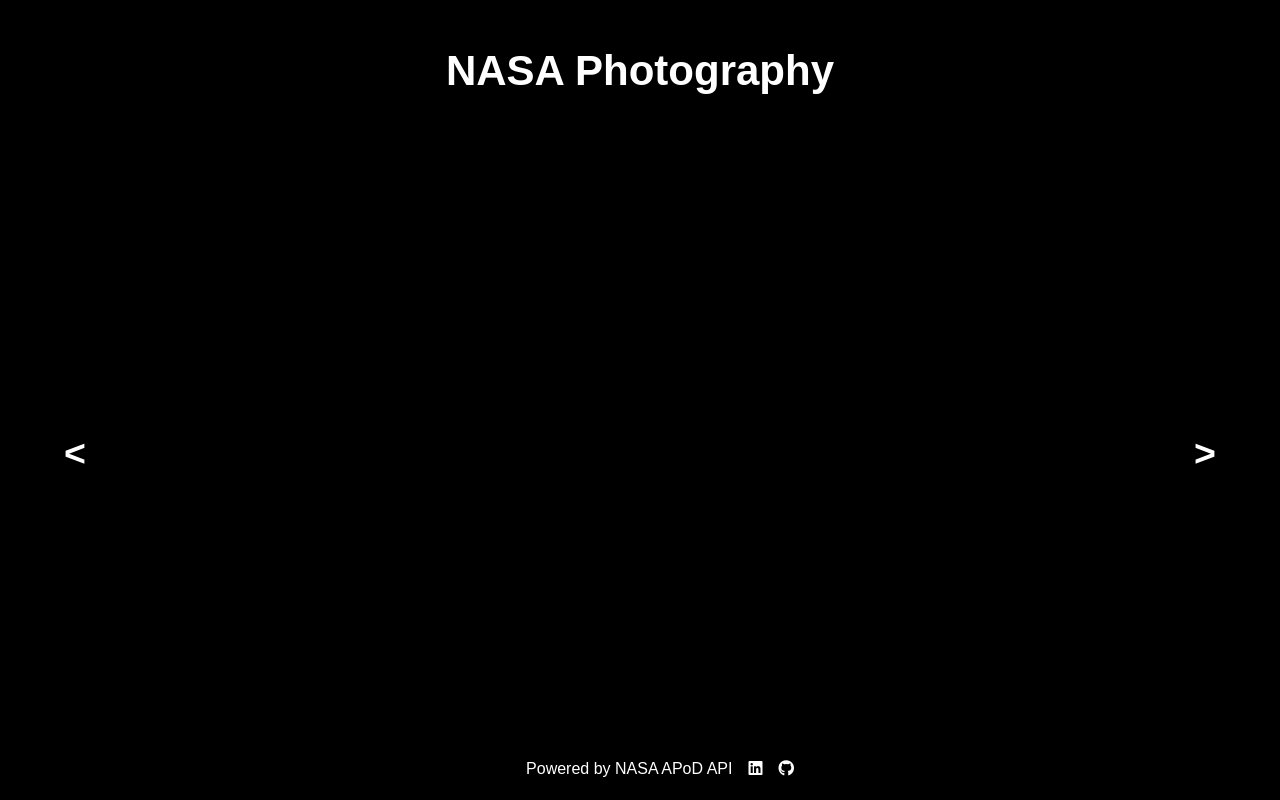
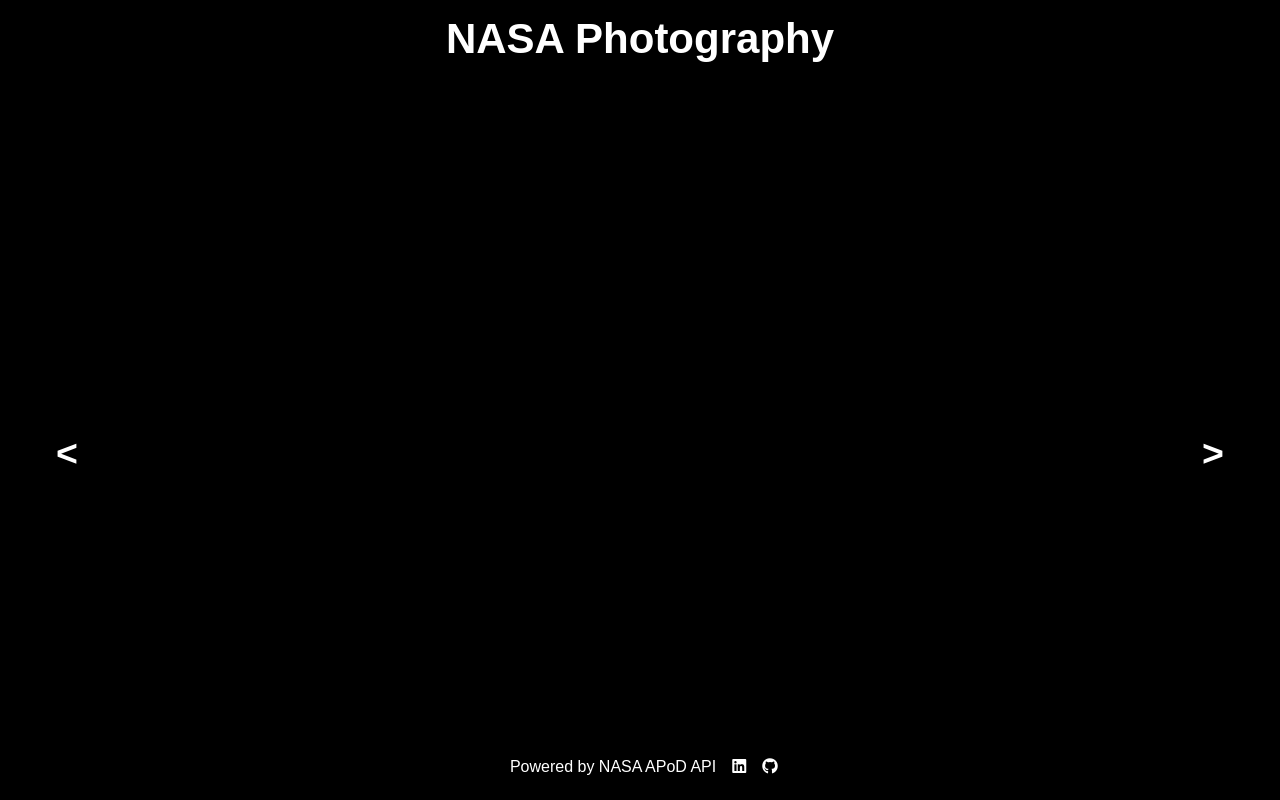
Before and after one commit to onerivas/NASAPhoto, a plain HTML site: page NASA-app/index.html in a window 1280 px wide. Drawn offline with nearby package versions, Linux system fonts and the light colour scheme; no server answers; a web font is replaced by a local one.

Commit message:
fixed footer

```diff
--- a/NASA-app/index.html
+++ b/NASA-app/index.html
@@ -1,6 +1,5 @@
 <!DOCTYPE html>
 <html lang="en">
-
 <head>
   <link rel="icon" href="nasa-image.png">
   <link rel="stylesheet" href="https://use.typekit.net/ykn2etv.css">
@@ -13,15 +12,11 @@
   <title>NASA Photography</title>
   <script src="https://kit.fontawesome.com/cdf4d66685.js" crossorigin="anonymous"></script>
 </head>
-
 <body>
   <div class="container">
-    <div class="header">
       <button id='previousBtn' type="button" name="last"><h2><</h2></button>
       <h1>NASA Photography</h1>
       <button id='nextBtn' type="button" name="next"><h2>></h2></button>
-
-    </div>
     <div class="gallery">
     </div>
       <div id="modal">
@@ -40,5 +35,4 @@
     </ul>
   </footer>
 </body>
-
 </html>
--- a/NASA-app/styles.css
+++ b/NASA-app/styles.css
@@ -7,8 +7,8 @@ body {
 }
 
 .container {
-  width: 100vw;
-  height: 100vh;
+  width: 95vw;
+  height: 80vh;
   display: flex;
   justify-content: center;
   align-items: center;
@@ -22,7 +22,7 @@ body {
 }
 .gallery {
   width: 80vw;
-  height: 70vh;
+  height: 80vh;
   display: flex;
   justify-content: space-around;
   align-items: flex-start;
@@ -33,6 +33,7 @@ body {
   -ms-overflow-style: none;  /* IE and Edge */
   scrollbar-width: none;  /* Firefox */
 }
+
 
 .gallery::-webkit-scrollbar {
 display: none;
@@ -67,10 +68,9 @@ display: none;
 }
 
 h1 {
+  margin: 0;
   font-family: nasalization, sans-serif;
   color: white;
-  font-size: 28px;
-  margin-top: .3em;
   z-index: 1;
   animation-name: title-animation;
   animation-duration: 3s;
@@ -86,7 +86,12 @@ h1 {
   width: 100vw;
   height: 100vh;
   overflow: auto;
-  background-color: rgba(0, 0, 0, .7)
+  background-color: rgba(0, 0, 0, .7);
+  -ms-overflow-style: none;  /* IE and Edge */
+  scrollbar-width: none;  /* Firefox */
+}
+#modal::-webkit-scrollbar {
+display: none;
 }
 
 #modal-image {
@@ -115,8 +120,6 @@ h1 {
   position: fixed;
   left: 30px;
   top: 50%;
-  width: 50px;
-  height: 50px;
   font-family: nasalization, sans-serif;
   border: 0;
   color: rgba(255,255,255, 1);
@@ -135,8 +138,6 @@ h1 {
   position: fixed;
   right: 30px;
   top: 50%;
-  width: 50px;
-  height: 50px;
   font-family: nasalization, sans-serif;
   border: 0;
   color: rgba(255,255,255, 1);
@@ -154,10 +155,23 @@ h1 {
 
 
 footer{
+  display: flex;
+  justify-content: center;
   color: inherit;
 }
+ul{
+  display: flex;
+  justify-content: center;
 
-@media(min-width: 950px){
+}
+
+li{
+  padding: .5em;
+  list-style-type:none;
+
+}
+
+@media(min-width: 500px){
   body {
     display: flex;
     justify-content: center;
@@ -182,7 +196,7 @@ footer{
   }
   .gallery {
     width: 80vw;
-    height: 75vh;
+    height: 90%;
     display: flex;
     justify-content: space-around;
     align-items: flex-start;
@@ -232,7 +246,7 @@ footer{
     color: white;
     animation-name: title-animation;
     animation-duration: 3s;
-    margin: .5em 0 ;
+    margin: 0 ;
   }
 
   #modal {
@@ -245,6 +259,11 @@ footer{
     height: 100vh;
     overflow: auto;
     background-color: rgba(0, 0, 0, .7);
+    -ms-overflow-style: none;  /* IE and Edge */
+    scrollbar-width: none;  /* Firefox */
+  }
+  #modal::-webkit-scrollbar {
+  display: none;
   }
 
   #modal-image {
@@ -261,8 +280,6 @@ footer{
     position: fixed;
     left: 50px;
     top: 50%;
-    width: 50px;
-    height: 50px;
     font-family: nasalization, sans-serif;
     color: rgba(255,255,255, 1);
     border: 0;
@@ -279,8 +296,6 @@ footer{
     position: fixed;
     right: 50px;
     top: 50%;
-    width: 50px;
-    height: 50px;
     font-family: nasalization, sans-serif;
     color: rgba(255,255,255, 1);
     border: 0;
@@ -299,7 +314,7 @@ footer{
 
 footer{
   position: fixed;
-  top:92%;
+  bottom:0;
   font-family: nasalization, sans-serif;
   color: white;
   animation-name: title-animation;
@@ -307,11 +322,14 @@ footer{
 }
 ul{
   display: flex;
+  justify-content: center;
+  transform: translate(-5%, 0);
 }
 
 li{
   padding: .5em;
   list-style-type:none;
+
 }
 
 i {
```
